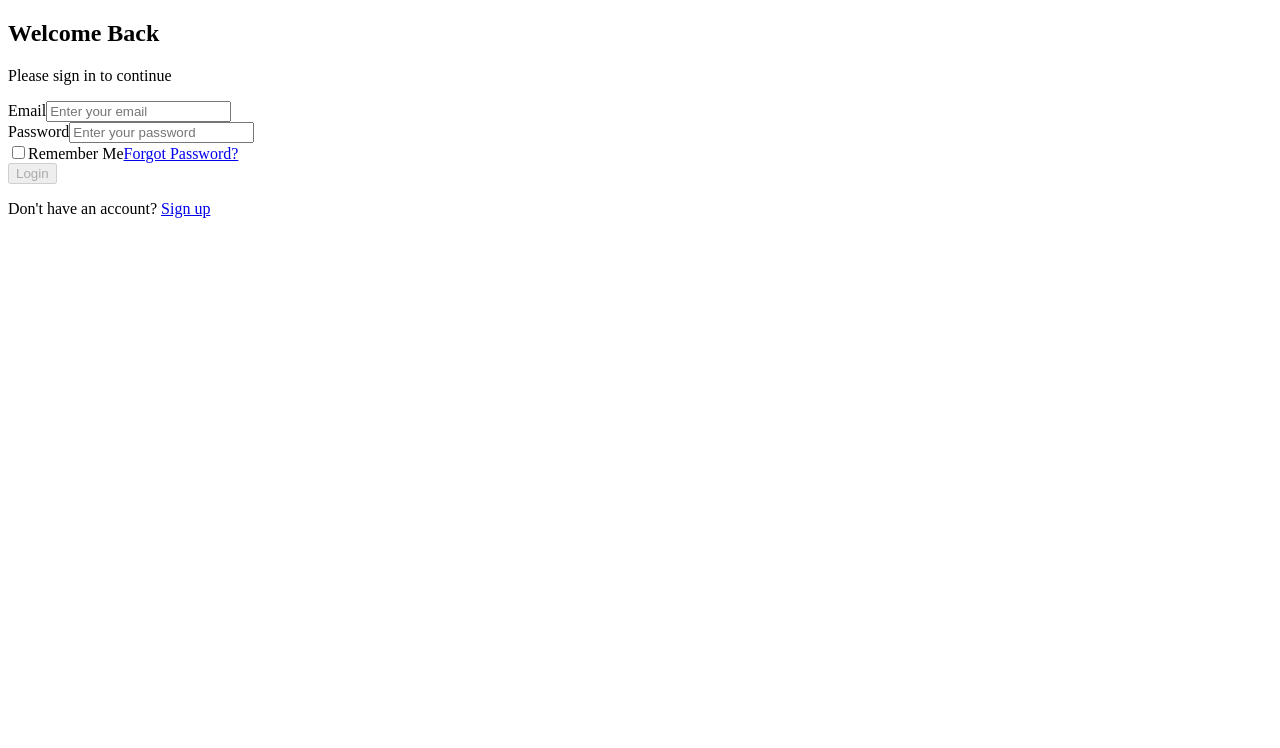
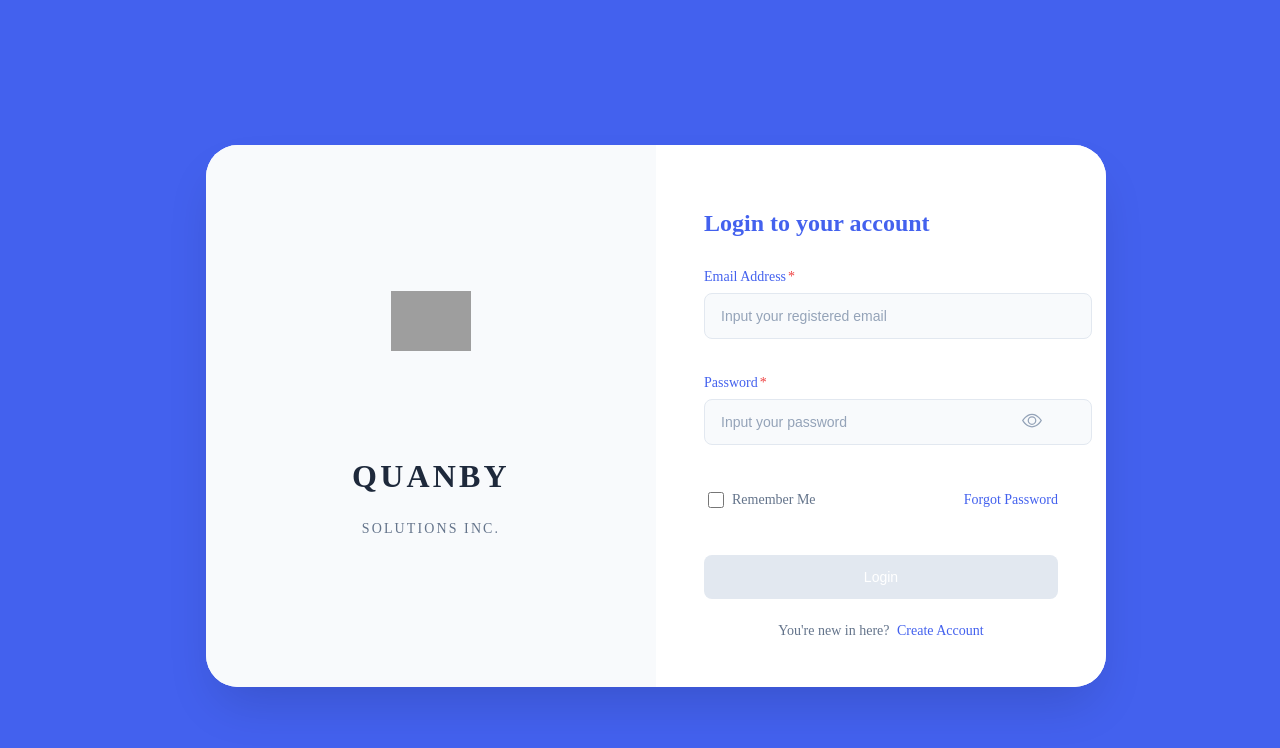
Before and after one commit to RFQ-Team-Sean/hris-frontend, an Angular app: page /login in a window 1280 px wide. Shown: the top 748 px of the page. Built offline with nearby package versions, Linux system fonts and the light colour scheme; grey boxes are pictures that could not be loaded.

Commit message:
login page

```diff
--- a/src/app/modules/auth/pages/login/login.component.html
+++ b/src/app/modules/auth/pages/login/login.component.html
@@ -1,66 +1,102 @@
-<div class="flex items-center justify-center min-h-screen bg-gradient-to-r from-blue-50 to-purple-50">
-  <div class="bg-white p-8 rounded-xl shadow-2xl w-full max-w-md transform transition-all duration-300 hover:scale-105">
-    <h2 class="text-3xl font-bold text-center text-gray-800 mb-2">Welcome Back</h2>
-    <p class="text-gray-500 text-center mb-6">Please sign in to continue</p>
+<div class="login-container">
+  <div class="login-card">
+    <div class="card-content">
+      <!-- Left section with logo -->
+      <div class="logo-section">
+        <div class="logo-container">
+          <img src="assets/icons/QuanbyLogo.png" alt="Quanby Solutions Inc." />
+        </div>
+        <h3 class="company-name">QUANBY</h3>
+        <p class="company-subtitle">SOLUTIONS INC.</p>
+      </div>
 
-    <form [formGroup]="loginForm" (ngSubmit)="onSubmit()" class="space-y-6">
+      <!-- Right section with form -->
+      <div class="form-section">
+        <h1 class="form-title">Login to your account</h1>
+
+        <form [formGroup]="loginForm" (ngSubmit)="onSubmit()">
           <!-- Email Field -->
-      <div>
-        <label for="email" class="block text-sm font-medium text-gray-700 mb-1">Email</label>
+          <div class="form-group">
+            <label for="email">Email Address<span class="required">*</span></label>
             <input
               id="email"
               type="email"
               formControlName="email"
-          placeholder="Enter your email"
-          class="w-full px-4 py-3 mt-1 border border-gray-300 rounded-lg focus:ring-2 focus:ring-blue-500 focus:border-blue-500 transition-all duration-200 outline-none"
+              placeholder="Input your registered email"
               required
             />
-        <small *ngIf="loginForm.get('email')?.invalid && loginForm.get('email')?.touched" class="text-red-500 text-sm mt-1 block">
+            <small *ngIf="loginForm.get('email')?.invalid && loginForm.get('email')?.touched" class="error-message">
               Valid email is required
             </small>
           </div>
 
           <!-- Password Field -->
-      <div>
-        <label for="password" class="block text-sm font-medium text-gray-700 mb-1">Password</label>
+          <div class="form-group">
+            <label for="password">Password<span class="required">*</span></label>
+            <div class="password-input-container">
               <input
                 id="password"
-          type="password"
+                [type]="passwordVisible ? 'text' : 'password'"
                 formControlName="password"
-          placeholder="Enter your password"
-          class="w-full px-4 py-3 mt-1 border border-gray-300 rounded-lg focus:ring-2 focus:ring-blue-500 focus:border-blue-500 transition-all duration-200 outline-none"
+                placeholder="Input your password"
                 required
               />
-        <small *ngIf="loginForm.get('password')?.invalid && loginForm.get('password')?.touched" class="text-red-500 text-sm mt-1 block">
+              <button
+                type="button"
+                (click)="togglePasswordVisibility()"
+                class="toggle-password"
+                aria-label="Toggle password visibility"
+              >
+                <svg *ngIf="!passwordVisible" xmlns="http://www.w3.org/2000/svg" width="18" height="18" fill="currentColor" viewBox="0 0 16 16">
+                  <path d="M16 8s-3-5.5-8-5.5S0 8 0 8s3 5.5 8 5.5S16 8 16 8zM1.173 8a13.133 13.133 0 0 1 1.66-2.043C4.12 4.668 5.88 3.5 8 3.5c2.12 0 3.879 1.168 5.168 2.457A13.133 13.133 0 0 1 14.828 8c-.058.087-.122.183-.195.288-.335.48-.83 1.12-1.465 1.755C11.879 11.332 10.119 12.5 8 12.5c-2.12 0-3.879-1.168-5.168-2.457A13.134 13.134 0 0 1 1.172 8z"/>
+                  <path d="M8 5.5a2.5 2.5 0 1 0 0 5 2.5 2.5 0 0 0 0-5zM4.5 8a3.5 3.5 0 1 1 7 0 3.5 3.5 0 0 1-7 0z"/>
+                </svg>
+                <svg *ngIf="passwordVisible" xmlns="http://www.w3.org/2000/svg" width="18" height="18" fill="currentColor" viewBox="0 0 16 16">
+                  <path d="M13.359 11.238C15.06 9.72 16 8 16 8s-3-5.5-8-5.5a7.028 7.028 0 0 0-2.79.588l.77.771A5.944 5.944 0 0 1 8 3.5c2.12 0 3.879 1.168 5.168 2.457A13.134 13.134 0 0 1 14.828 8c-.058.087-.122.183-.195.288-.335.48-.83 1.12-1.465 1.755-.165.165-.337.328-.517.486l.708.709z"/>
+                  <path d="M11.297 9.176a3.5 3.5 0 0 0-4.474-4.474l.823.823a2.5 2.5 0 0 1 2.829 2.829l.822.822zm-2.943 1.299.822.822a3.5 3.5 0 0 1-4.474-4.474l.823.823a2.5 2.5 0 0 0 2.829 2.829z"/>
+                  <path d="M3.35 5.47c-.18.16-.353.322-.518.487A13.134 13.134 0 0 0 1.172 8l.195.288c.335.48.83 1.12 1.465 1.755C4.121 11.332 5.881 12.5 8 12.5c.716 0 1.39-.133 2.02-.36l.77.772A7.029 7.029 0 0 1 8 13.5C3 13.5 0 8 0 8s.939-1.721 2.641-3.238l.708.709zm10.296 8.884-12-12 .708-.708 12 12-.708.708z"/>
+                </svg>
+              </button>
+            </div>
+            <small *ngIf="loginForm.get('password')?.invalid && loginForm.get('password')?.touched" class="error-message">
               Password is required (min 6 characters)
             </small>
           </div>
 
           <!-- Error Message -->
-      <p *ngIf="errorMessage" class="text-red-500 text-sm text-center">{{ errorMessage }}</p>
+          <p *ngIf="errorMessage" class="form-error">{{ errorMessage }}</p>
 
           <!-- Remember Me & Forgot Password -->
-      <div class="flex justify-between items-center text-sm">
-        <label class="flex items-center space-x-2">
-          <input type="checkbox" formControlName="rememberMe" class="rounded border-gray-300 focus:ring-blue-500" />
-          <span class="text-gray-700">Remember Me</span>
+          <div class="form-options">
+            <label class="remember-me">
+              <input type="checkbox" formControlName="rememberMe" />
+              <span>Remember Me</span>
             </label>
-        <a href="#" class="text-blue-500 hover:text-blue-600 hover:underline transition-all duration-200">Forgot Password?</a>
+            <a href="#" class="forgot-password">Forgot Password</a>
           </div>
 
           <!-- Submit Button -->
           <button
             type="submit"
-        [disabled]="loginForm.invalid"
-        class="w-full bg-blue-500 text-white py-3 rounded-lg hover:bg-blue-600 disabled:bg-gray-300 focus:ring-2 focus:ring-blue-500 focus:ring-offset-2 transition-all duration-200 outline-none"
+            [disabled]="loginForm.invalid || isLoading"
+            class="submit-button"
           >
-        Login
+            <span *ngIf="!isLoading">Login</span>
+            <span *ngIf="isLoading" class="loading-content">
+              <svg class="spinner" xmlns="http://www.w3.org/2000/svg" width="16" height="16" fill="none" viewBox="0 0 24 24">
+                <circle class="opacity-25" cx="12" cy="12" r="10" stroke="currentColor" stroke-width="4"></circle>
+                <path class="opacity-75" fill="currentColor" d="M4 12a8 8 0 018-8V0C5.373 0 0 5.373 0 12h4zm2 5.291A7.962 7.962 0 014 12H0c0 3.042 1.135 5.824 3 7.938l3-2.647z"></path>
+              </svg>
+              Logging in...
+            </span>
           </button>
         </form>
 
         <!-- Sign Up Link -->
-    <p class="text-center text-gray-600 mt-6">
-      Don't have an account? <a href="#" class="text-blue-500 hover:text-blue-600 hover:underline">Sign up</a>
-    </p>
+        <div class="signup-link">
+          You're new in here? <a routerLink="/auth/register">Create Account</a>
         </div>
       </div>
+    </div>
+  </div>
+</div>
--- a/src/app/modules/auth/pages/login/login.component.scss
+++ b/src/app/modules/auth/pages/login/login.component.scss
@@ -0,0 +1,307 @@
+// Login Container
+.login-container {
+  display: flex;
+  align-items: center;
+  justify-content: center;
+  min-height: 100vh;
+  width: 100%;
+  background: #4361ee;
+  position: fixed;
+  top: 0;
+  left: 0;
+  right: 0;
+  bottom: 0;
+  padding: 1rem;
+
+  @media (max-width: 767px) {
+    padding: 0;
+  }
+}
+
+// Login Card
+.login-card {
+  width: 100%;
+  max-width: 900px;
+  background: white;
+  border-radius: 32px;
+  box-shadow: 0 25px 50px -12px rgba(0, 0, 0, 0.15);
+  overflow: hidden;
+  margin: auto;
+
+  @media (max-width: 767px) {
+    height: 100vh;
+    border-radius: 0;
+    max-width: none;
+  }
+
+  // Card Content
+  .card-content {
+    display: flex;
+    flex-direction: column;
+    height: 100%;
+
+    @media (min-width: 768px) {
+      flex-direction: row;
+      min-height: 520px;
+    }
+  }
+}
+
+// Logo Section
+.logo-section {
+  display: none;
+  background-color: #f8fafc;
+  text-align: center;
+
+  @media (min-width: 768px) {
+    display: flex;
+    flex-direction: column;
+    align-items: center;
+    justify-content: center;
+    width: 50%;
+    padding: 3rem;
+  }
+
+  .logo-container {
+    margin-bottom: 2.5rem;
+    display: flex;
+    flex-direction: column;
+    align-items: center;
+
+    img {
+      width: 80px;
+      height: 80px;
+      object-fit: contain;
+      margin-bottom: 1.5rem;
+    }
+  }
+
+  .company-name {
+    font-weight: 800;
+    color: #1e293b;
+    text-transform: uppercase;
+    font-size: 2rem;
+    letter-spacing: 0.1em;
+    line-height: 1.2;
+    margin-bottom: 0.75rem;
+  }
+
+  .company-subtitle {
+    color: #64748b;
+    text-transform: uppercase;
+    font-size: 0.875rem;
+    letter-spacing: 0.15em;
+    font-weight: 500;
+  }
+}
+
+// Form Section
+.form-section {
+  width: 100%;
+  padding: 2rem;
+  background: white;
+  display: flex;
+  flex-direction: column;
+
+  @media (min-width: 768px) {
+    width: 50%;
+    padding: 3rem;
+  }
+
+  @media (max-width: 767px) {
+    justify-content: center;
+    min-height: 100vh;
+  }
+
+  .form-title {
+    font-size: 1.5rem;
+    font-weight: 600;
+    color: #4361ee;
+    margin-bottom: 2rem;
+  }
+
+  form {
+    display: flex;
+    flex-direction: column;
+    gap: 1.25rem;
+    width: 100%;
+    max-width: 400px;
+    margin: 0 auto;
+
+    @media (min-width: 768px) {
+      margin: 0;
+    }
+  }
+
+  .form-group {
+    margin-bottom: 1rem;
+    width: 100%;
+
+    label {
+      display: block;
+      font-size: 0.875rem;
+      font-weight: 500;
+      color: #4361ee;
+      margin-bottom: 0.5rem;
+
+      .required {
+        color: #ef4444;
+        margin-left: 2px;
+      }
+    }
+
+    input {
+      width: 100%;
+      padding: 0.875rem 1rem;
+      background-color: #f8fafc;
+      border: 1px solid #e2e8f0;
+      border-radius: 8px;
+      outline: none;
+      transition: all 0.2s ease;
+      font-size: 0.875rem;
+      color: #1e293b;
+
+      &:hover {
+        background-color: #f1f5f9;
+      }
+
+      &:focus {
+        border-color: #4361ee;
+        background-color: white;
+        box-shadow: 0 0 0 4px rgba(67, 97, 238, 0.1);
+      }
+
+      &::placeholder {
+        color: #94a3b8;
+      }
+    }
+
+    .password-input-container {
+      position: relative;
+      width: 100%;
+
+      input {
+        width: 100%;
+      }
+
+      .toggle-password {
+        position: absolute;
+        right: 0.75rem;
+        top: 50%;
+        transform: translateY(-50%);
+        background: none;
+        border: none;
+        color: #94a3b8;
+        cursor: pointer;
+        padding: 0.25rem;
+        transition: all 0.2s ease;
+
+        &:hover {
+          color: #4361ee;
+        }
+
+        svg {
+          width: 1.25rem;
+          height: 1.25rem;
+        }
+      }
+    }
+  }
+
+  .submit-button {
+    width: 100%;
+    padding: 0.875rem;
+    background-color: #0ea5e9;
+    color: white;
+    border: none;
+    border-radius: 8px;
+    font-weight: 500;
+    font-size: 0.875rem;
+    cursor: pointer;
+    transition: all 0.2s ease;
+
+    &:hover:not(:disabled) {
+      background-color: #0284c7;
+    }
+
+    &:disabled {
+      background-color: #e2e8f0;
+      cursor: not-allowed;
+    }
+  }
+
+  .form-options {
+    display: flex;
+    justify-content: space-between;
+    align-items: center;
+    margin: 0.5rem 0 1.5rem;
+
+    .remember-me {
+      display: flex;
+      align-items: center;
+      cursor: pointer;
+
+      input[type="checkbox"] {
+        margin-right: 0.5rem;
+        width: 1rem;
+        height: 1rem;
+        border-radius: 4px;
+        border: 2px solid #cbd5e0;
+        cursor: pointer;
+
+        &:checked {
+          background-color: #4361ee;
+          border-color: #4361ee;
+        }
+      }
+
+      span {
+        color: #64748b;
+        font-size: 0.875rem;
+        user-select: none;
+      }
+    }
+
+    .forgot-password {
+      color: #4361ee;
+      text-decoration: none;
+      font-size: 0.875rem;
+      font-weight: 500;
+      transition: color 0.2s ease;
+
+      &:hover {
+        color: #3651d4;
+      }
+    }
+  }
+
+  .signup-link {
+    text-align: center;
+    margin-top: 1.5rem;
+    font-size: 0.875rem;
+    color: #64748b;
+
+    a {
+      color: #4361ee;
+      text-decoration: none;
+      font-weight: 500;
+      margin-left: 0.25rem;
+
+      &:hover {
+        color: #3651d4;
+      }
+    }
+  }
+}
+
+// Error display
+.form-error {
+  color: #ef4444;
+  font-size: 0.875rem;
+  text-align: center;
+  margin: 0.75rem 0;
+  padding: 0.75rem;
+  background-color: #fef2f2;
+  border-radius: 8px;
+  border: 1px solid #fee2e2;
+}
--- a/src/app/modules/auth/pages/login/login.component.ts
+++ b/src/app/modules/auth/pages/login/login.component.ts
@@ -1,18 +1,21 @@
 import { Component } from '@angular/core';
 import { FormBuilder, FormGroup, Validators, ReactiveFormsModule } from '@angular/forms';
 import { NgIf, CommonModule } from '@angular/common';
-import { Router } from '@angular/router';
+import { Router, RouterModule } from '@angular/router';
 import { DummyDataService } from '../../../../core/services/dummy-data.service';
 
 @Component({
   selector: 'app-login',
   standalone: true,
-  imports: [CommonModule, ReactiveFormsModule, NgIf],
+  imports: [CommonModule, ReactiveFormsModule, NgIf, RouterModule],
   templateUrl: './login.component.html',
+  styleUrl: './login.component.scss'
 })
 export class LoginComponent {
   loginForm: FormGroup;
   errorMessage: string = '';
+  passwordVisible: boolean = false;
+  isLoading: boolean = false;
 
   constructor(
     private fb: FormBuilder,
@@ -26,14 +29,26 @@ export class LoginComponent {
     });
   }
 
+  togglePasswordVisibility() {
+    this.passwordVisible = !this.passwordVisible;
+  }
+
   onSubmit() {
     if (this.loginForm.valid) {
+      this.isLoading = true;
+      this.errorMessage = '';
       const { email, password } = this.loginForm.value;
 
-      this.dummyService.login(email, password).subscribe(response => {
+      this.dummyService.login(email, password).subscribe({
+        next: (response) => {
           if (response.success) {
             console.log('Login successful:', response.user);
             localStorage.setItem('user', JSON.stringify(response.user)); // Store user info
+
+            // Store personnel data in localStorage
+            this.dummyService.getPersonnel().subscribe(personnelData => {
+              localStorage.setItem('personnel', JSON.stringify(personnelData));
+            });
 
             // ✅ Corrected route paths
             const roleBasedRoutes: { [key: string]: string } = {
@@ -48,10 +63,25 @@ export class LoginComponent {
             this.router.navigate([roleBasedRoutes[response.user.role] || '/dashboard']);
           } else {
             this.errorMessage = response.message; // Show error message
+            this.isLoading = false;
+          }
+        },
+        error: (error) => {
+          console.error('Login error:', error);
+          this.errorMessage = 'An error occurred during login. Please try again.';
+          this.isLoading = false;
         }
       });
     } else {
       this.errorMessage = 'Please fill in the form correctly.';
+      this.markFormGroupTouched(this.loginForm);
     }
   }
+
+  // Helper method to mark all form controls as touched
+  private markFormGroupTouched(formGroup: FormGroup) {
+    Object.values(formGroup.controls).forEach(control => {
+      control.markAsTouched();
+    });
   }
+}
```
Lines whose indentation alone changed are shown as unchanged.
